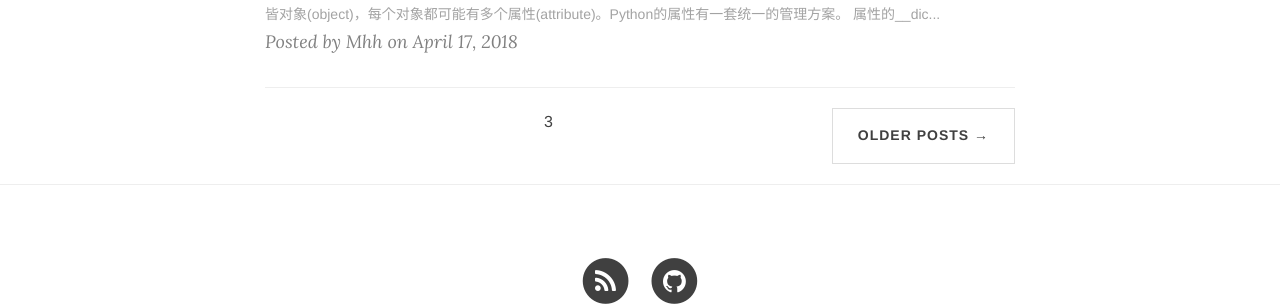
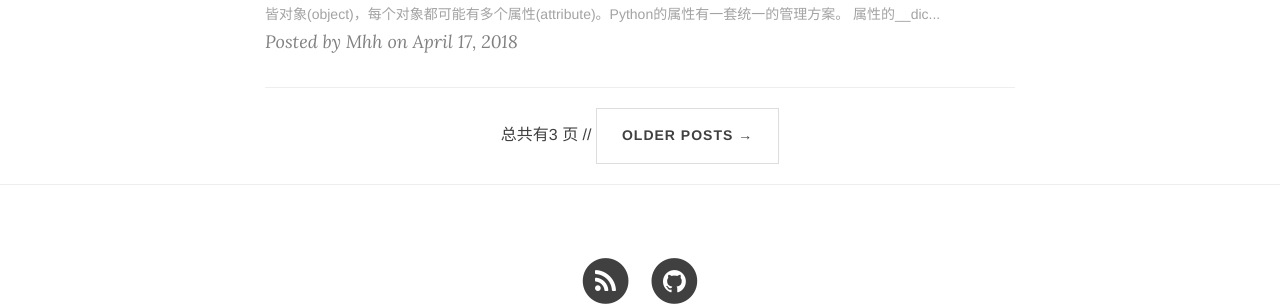
Before and after one commit to Mhh123/4399abc.io, a Jekyll site: the page built from index.html, in a window 1280 px wide. Shown: the part 1823-2129 px from the top of the page. Built offline with Jekyll 4.4.1, drawn with Linux system fonts in a browser that asks for light colours; nearby versions of some CDN libraries; the list of posts is cut into pages by our own code.

Commit message:
Update index.html

```diff
--- a/index.html
+++ b/index.html
@@ -2,9 +2,7 @@
 layout: page
 description: "菜鸟成长记"
 ---
-{{ typeof(paginator.posts) }}
-{{ type(paginator.posts)}}
-{{length(paginator.posts)}}
+
 
 {% for post in paginator.posts %}
 <div class="post-preview">
@@ -30,14 +28,17 @@ description: "菜鸟成长记"
 <!-- Pager -->
 {% if paginator.total_pages > 1 %}
 <ul class="pager">
-    {{ paginator.total_pages }}
+
     {% if paginator.previous_page %}
-    <li class="previous">
+    //<li class="previous">
+    <li>
         <a href="{{ paginator.previous_page_path | prepend: site.baseurl | replace: '//', '/' }}">&larr; Newer Posts</a>
     </li>
     {% endif %}
+    <li> 总共有{{ paginator.total_pages }} 页</li>
     {% if paginator.next_page %}
-    <li class="next">
+    //<li class="next">
+    <li>
         <a href="{{ paginator.next_page_path | prepend: site.baseurl | replace: '//', '/' }}">Older Posts &rarr;</a>
     </li>
     {% endif %}
```
